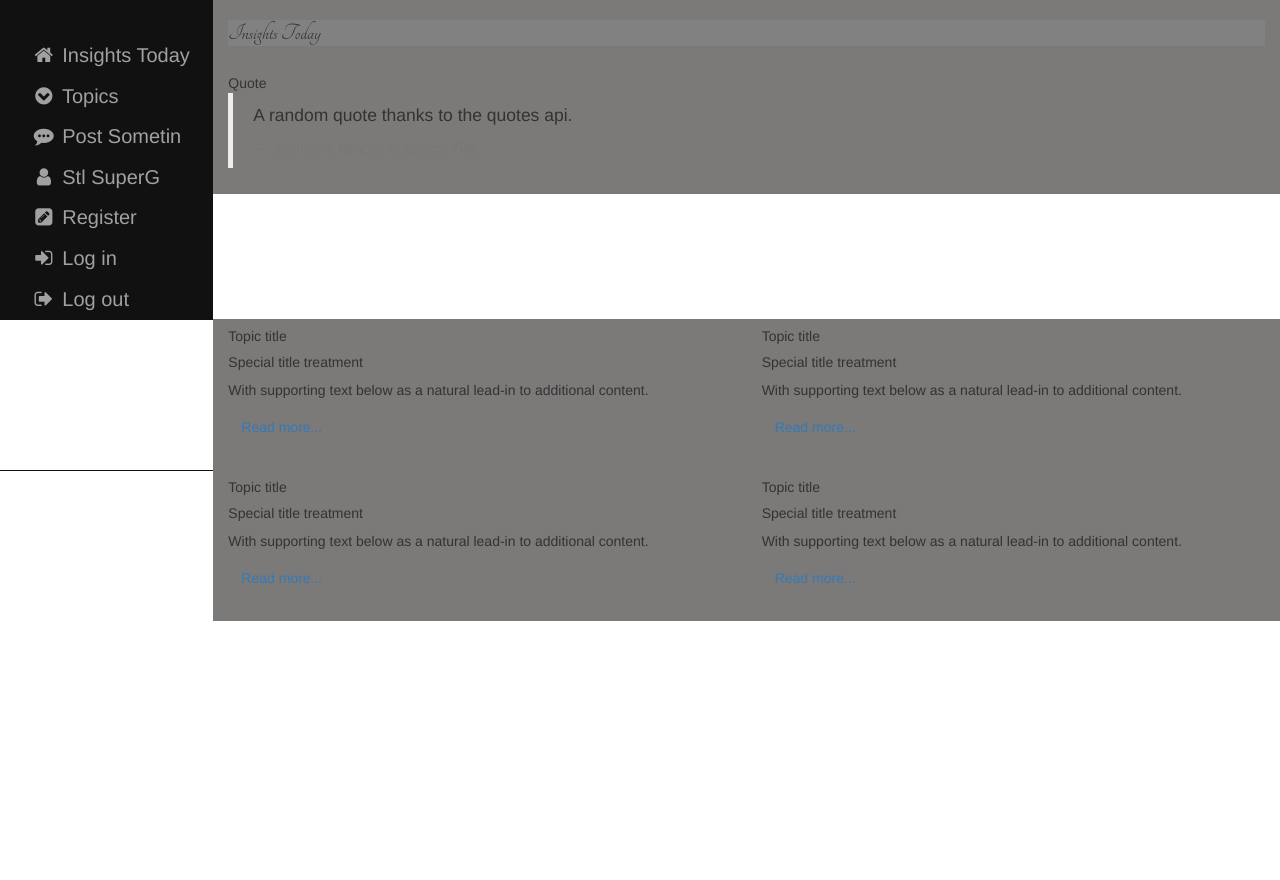
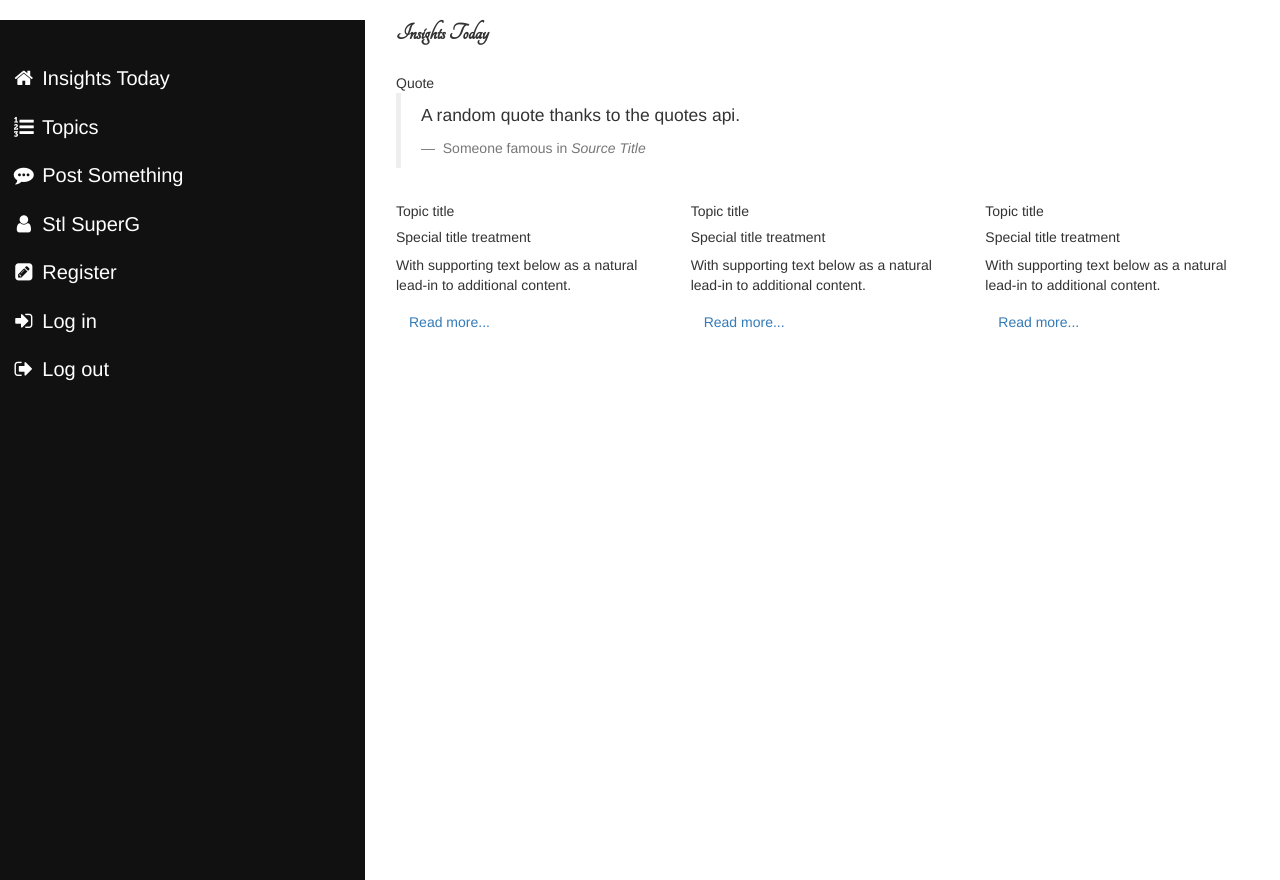
Before and after one commit to RkNyra/Insights-Today, a Flask app: page / in a window 1280 px wide. Run offline with Flask 2, Linux system fonts and the light colour scheme; some libraries are stand-ins or nearby versions; some web fonts are replaced.

Commit message:
tweak the landing page design to make it more visually appealing

```diff
--- a/app/static/css/custom.css
+++ b/app/static/css/custom.css
@@ -1,27 +1,46 @@
 .homeHeading {
     font-family: 'Tangerine', cursive;
     margin-bottom: 3vh;
-    background-color: #818181;
+    font-weight: bold;
+}
+.homeDiv {
+  margin-left:45vh;
+  margin-right: 30px;
 }
 
 .sidebar {
-  height: 100%;
-  position: sticky;
-  background-color: #111;
-  margin-top: 2vh;
-  padding-top: 2vh;
+    position: fixed;
+    background-color: #111;
+    margin: 0;
+    padding-top: 5vh;
+    margin-right: 20px;
+    overflow: auto;
+    height: 100%;
+    width: 42vh;
+    margin-left: -20px;
+
 }
 
 .sidebar a {
-  padding: 6px 8px 6px 16px;
+  padding: 0px 8px 20px 16px;
   text-decoration: none;
   font-size: 20px;
-  color: #a1a1a1;
+  color: #fff;
   display: block;
 }
 
 .sidebar a:hover {
-  color: #faf5f5;
+  color: #cdfa07;
+}
+
+.subMenu {
+  background-color: #141414;
+  color: #fff;
+  padding: 5px 10px 15px 17px;
+}
+#topics li a:hover {
+  color: #cdfa07;
+  background-color: #111;
 }
 
 .grayBackground {
@@ -30,17 +49,16 @@
 .blackBackground {
     background-color: #111;
 }
+
 .card {
     margin-bottom: 3vh;
 }
+.spaceLeft {
+  margin-left: 25%;
+}
+
 
 @media screen and (max-height: 450px) {
   .sidebar {padding-top: 15px;}
   .sidebar a {font-size: 18px;}
 }
-@media screen and (height: 1024px) {
-  .forIpad {margin-top: -24vh;}
-}
-@media screen and (height: 1366px) {
-  .forIpad {margin-top: -7vh;}
-}
--- a/app/templates/base.html
+++ b/app/templates/base.html
@@ -10,7 +10,7 @@
 
 <!-- Nav-bar block -->
 {% block navbar %}
-<div class="container-fluid">
+<!-- <div class="container-fluid blackBackground"> -->
 {% include 'navbar.html' %}
-</div>
+<!-- </div> -->
 {% endblock %}
--- a/app/templates/index.html
+++ b/app/templates/index.html
@@ -1,10 +1,32 @@
-{% extends 'base.html'%} {% import 'bootstrap/wtf.html' as wtf%} {% block
+{% extends 'base.html'%}
+{% import 'bootstrap/wtf.html' as wtf%} {% block
 content %}
 
-<div class="container-fluid">
+<div class="homeDiv">
+    <div class="">
+        <h3 class="homeHeading display-3">Insights Today</h3>
+
+        <div class="card">
+          <div class="card-header">
+            Quote
+          </div>
+
+          <div class="card-body">
+            <blockquote class="blockquote mb-0">
+              <p>A random quote thanks to the quotes api.</p>
+              <footer class="blockquote-footer">
+                Someone famous in <cite title="Source Title">Source Title</cite>
+              </footer>
+            </blockquote>
+          </div>
+        </div>
+      </div>
+
+
+      <!-- blog posts -->
   <div class="row">
-    <div class="col-md-2 blackBackground"></div>
-    <div class="col-md-5 grayBackground forIpad">
+
+      <div class="col-md-4 forIpad">
         <div class="card">
           <h5 class="card-header">Topic title</h5>
           <div class="card-body">
@@ -17,7 +39,8 @@ content %}
           </div>
         </div>
       </div>
-    <div class="col-md-5 grayBackground forIpad">
+
+      <div class="col-md-4  forIpad">
           <div class="card">
             <h5 class="card-header">Topic title</h5>
             <div class="card-body">
@@ -30,10 +53,8 @@ content %}
             </div>
           </div>
         </div>
-  </div>
-  <div class="row">
-        <div class="col-md-2 blackBackground"></div>
-        <div class="col-md-5 grayBackground">
+
+      <div class="col-md-4 forIpad">
         <div class="card">
           <h5 class="card-header">Topic title</h5>
           <div class="card-body">
@@ -46,20 +67,9 @@ content %}
           </div>
         </div>
       </div>
-        <div class="col-md-5 grayBackground">
-          <div class="card">
-            <h5 class="card-header">Topic title</h5>
-            <div class="card-body">
-              <h5 class="card-title">Special title treatment</h5>
-              <p class="card-text">
-                With supporting text below as a natural lead-in to additional
-                content.
-              </p>
-              <a href="#" class="btn btn-outline-primary">Read more...</a>
+
       </div>
-          </div>
-        </div>
-      </div>
+    <div >
 </div>
 
 {% endblock %}
--- a/app/templates/navbar.html
+++ b/app/templates/navbar.html
@@ -1,37 +1,48 @@
 <!-- Navbar on every page -->
-<div class="row">
-  <div class="col-md-2 blackBackground">
+<!-- <div class="row"> -->
+  <div class="col-md-2">
     <div class="sidebar">
-      <a href="#home"><i class="fa fa-fw fa-home"></i> Insights Today</a>
-      <a href="#topics"
-        ><i class="fa fa-fw fa-chevron-circle-down"></i> Topics</a
+      <div class="menu-list">
+        <a class="" href="#home"
+          ><i class="fa fa-fw fa-home"></i> Insights Today</a
         >
+        <div class="nav-item dropdown" id="dropDown">
+          <a
+            class="nav-link dropdown-toggle"
+            href="#"
+            id="navbarDropdown"
+            role="button"
+            data-toggle="dropdown"
+            data-target="#topics"
+            aria-haspopup="true"
+            aria-expanded="false"
+            ><i class="fa fa-fw fa fa-list-ol"></i>
+            Topics
+          </a>
+          <ul class="sub-menu collapse" id="topics">
+            <li class="dropdown-menu subMenu" aria-labelledby="navbarDropdown">
+              <a class="dropdown-item" href="#">TechSavy</a>
+              <p class="dropdown-divider"></p>
+              <a class="dropdown-item" href="#">MoneySmart </a>
+              <p class="dropdown-divider"></p>
+              <a class="dropdown-item" href="#">Life & Laughter </a>
+              <p class="dropdown-divider"></p>
+            </li>
+          </ul>
+        </div>
+        <div>
           <a href="#postsomething"
-        ><i class="fa fa-fw fa-commenting"></i> Post Sometin</a
+            ><i class="fa fa-fw fa-commenting"></i> Post Something</a
           >
           <a href="#myprofile"><i class="fa fa-fw fa-user"></i> Stl SuperG </a>
-      <a href="#register"><i class="fa fa-fw fa-pencil-square"></i> Register</a>
+          <a href="#register"
+            ><i class="fa fa-fw fa-pencil-square"></i> Register</a
+          >
           <a href="#login"> <i class="fa fa-fw fa-sign-in"></i> Log in</a>
           <a href="#logout"> <i class="fa fa-fw fa-sign-out"></i> Log out</a>
         </div>
       </div>
+    </div>
 
-  <!-- content on every page -->
-  <div class="col-md-10 grayBackground">
-    <h3 class="homeHeading display-3">Insights Today</h3>
-
-    <div class="card">
-      <div class="card-header">
-        Quote
 </div>
-      <div class="card-body">
-        <blockquote class="blockquote mb-0">
-          <p>A random quote thanks to the quotes api.</p>
-          <footer class="blockquote-footer">
-            Someone famous in <cite title="Source Title">Source Title</cite>
-          </footer>
-        </blockquote>
-      </div>
-    </div>
-  </div>
-</div>
+<!-- </div> -->
```
Also changed, not shown: app/static/js/scripts.js (added). Lines whose indentation alone changed are shown as unchanged.
